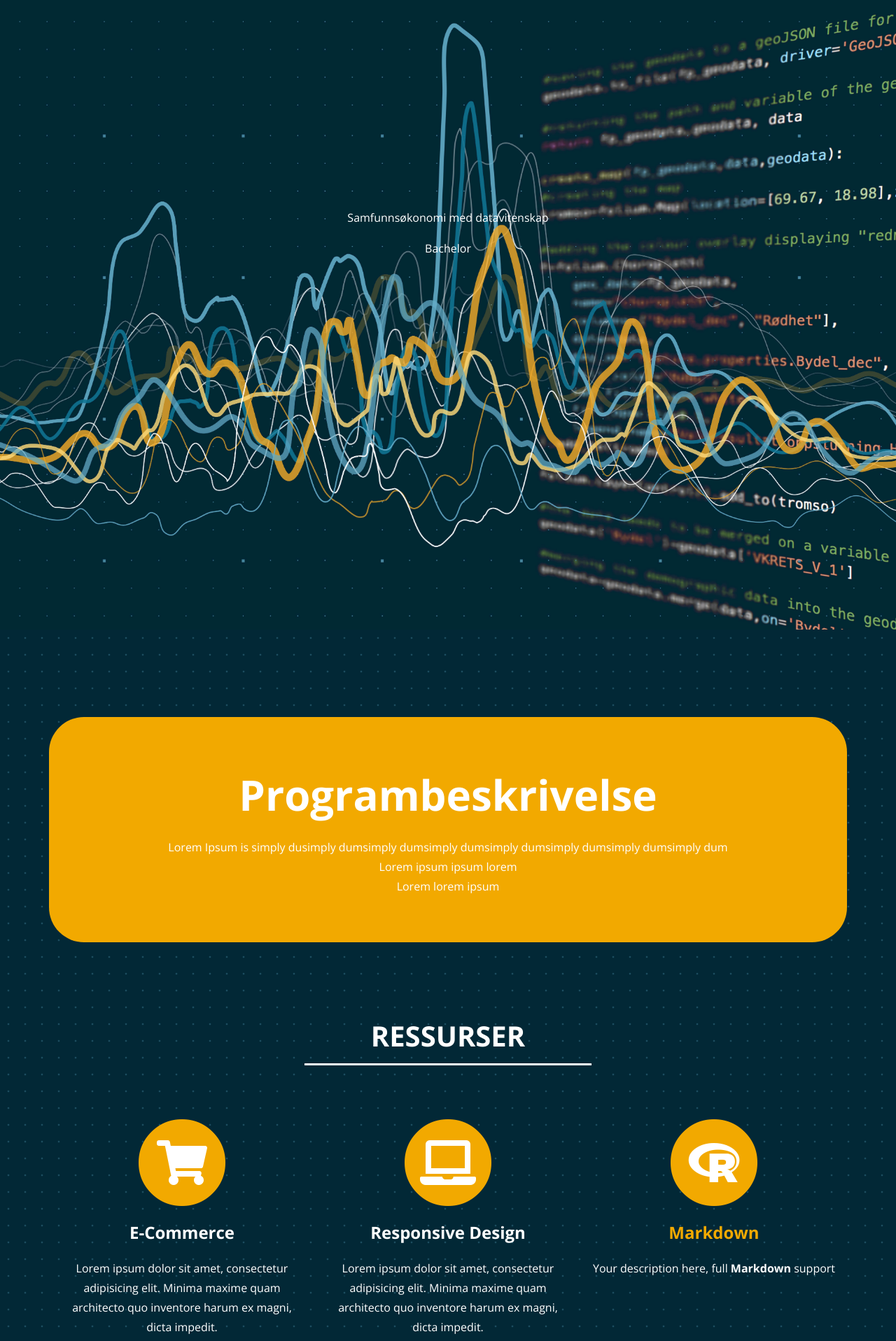
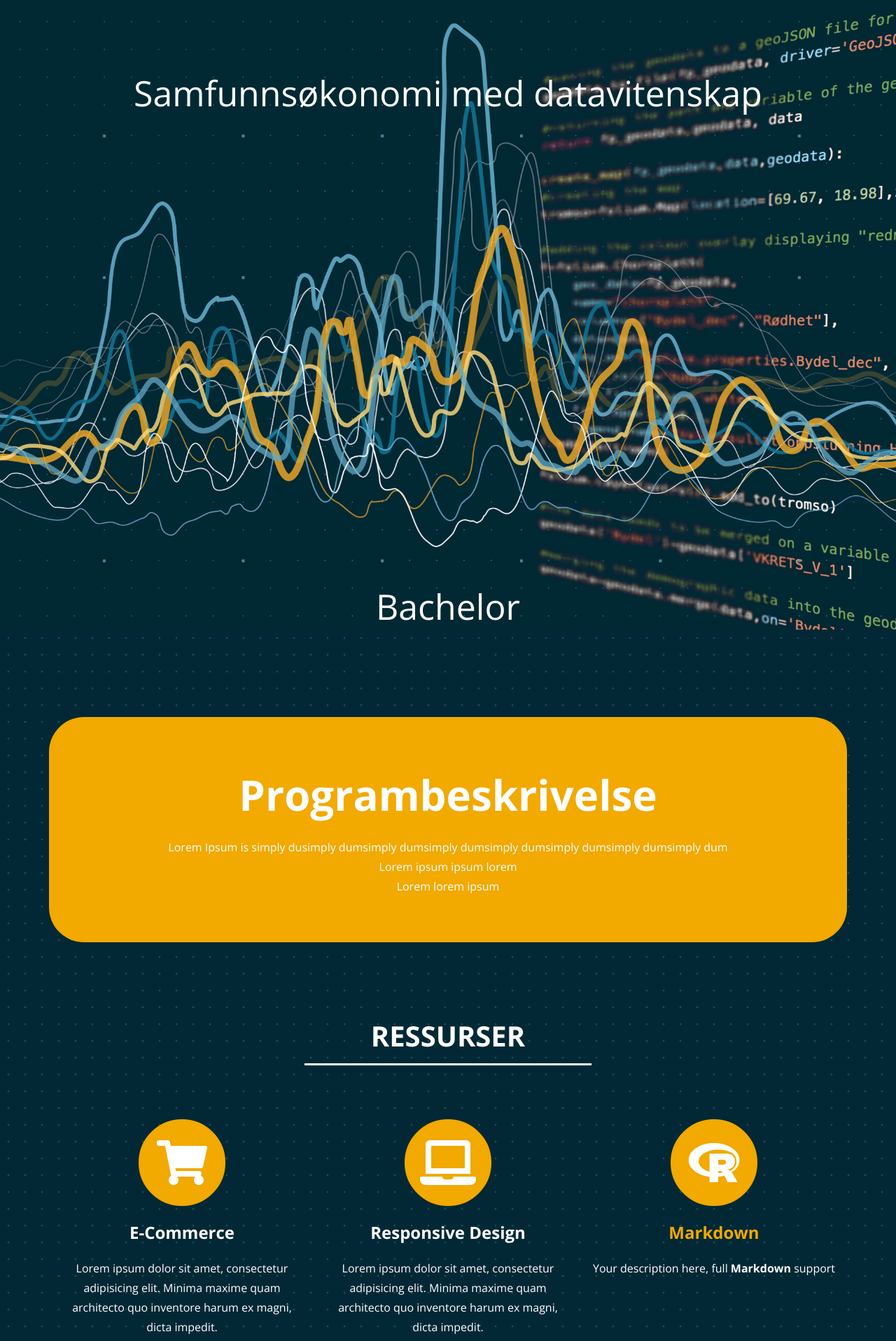
Before and after one commit to uit-econ/uit-econ.github.io, a Jekyll site: the page built from index.md, in a window 1280 px wide. Shown: the top 1917 px of the page at 70% size. Built offline with Jekyll 4.4.1, drawn with Linux system fonts in a browser that asks for light colours.

Commit message:
Update custom.css

```diff
--- a/assets/css/custom.css
+++ b/assets/css/custom.css
@@ -85,7 +85,14 @@ body{
 	}
 
 #masthead-title{
-	padding-top:33vh;
+	padding-top:10vh;
+	font-size: 50px;
+
+	}
+
+#masthead-text{
+	padding-top:70vh;
+	font-size: 50px;
 
 	}
 
```
